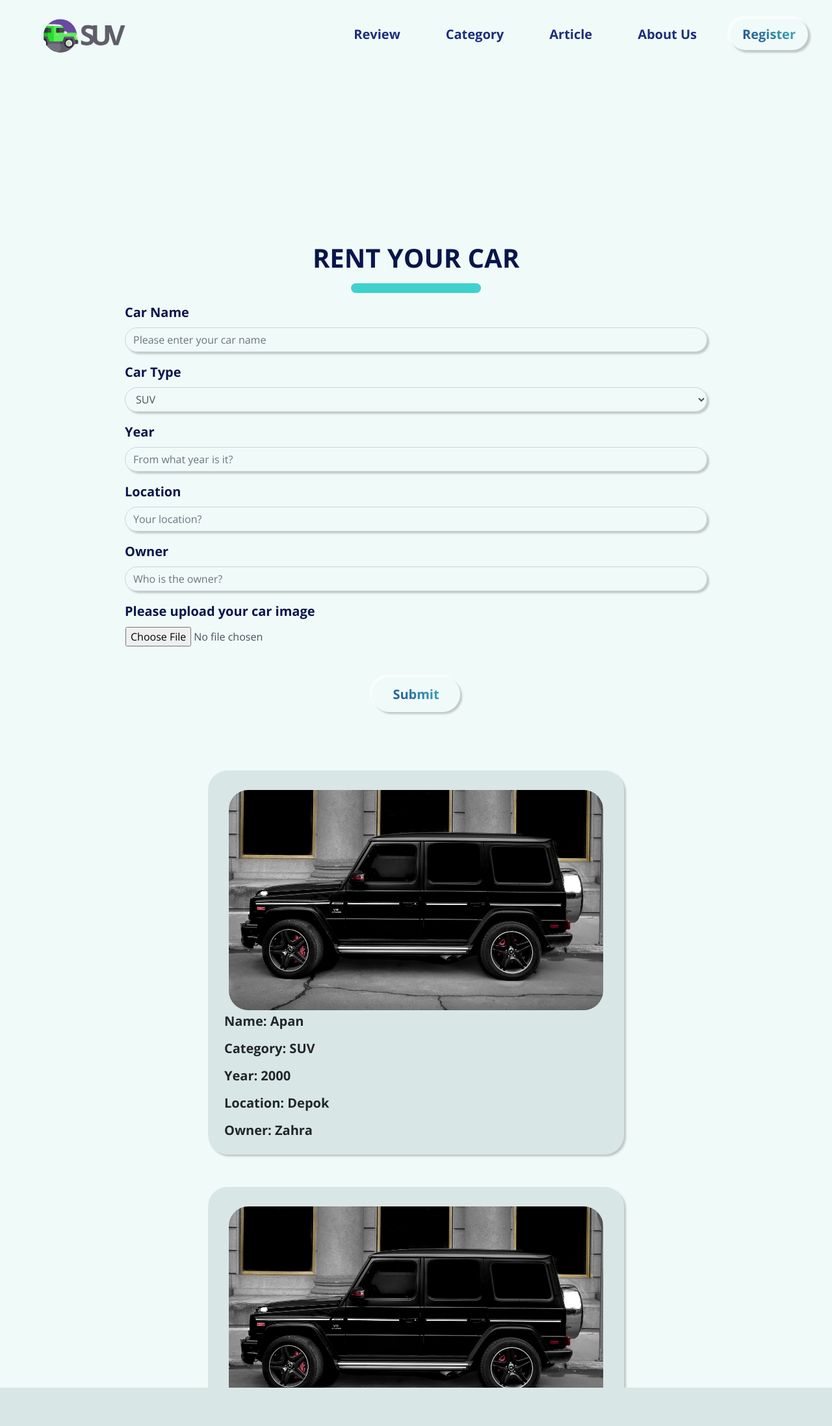
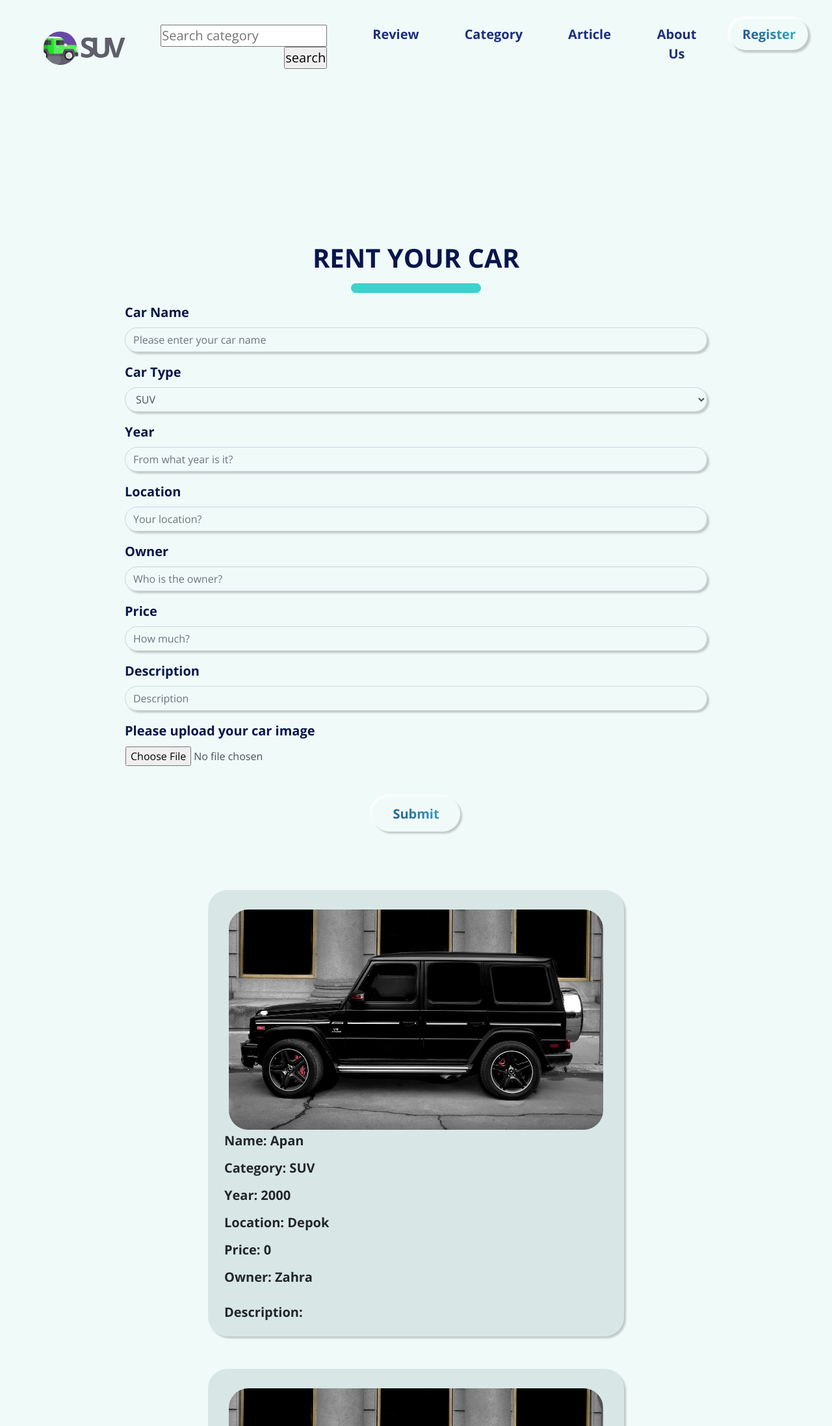
Before and after one commit to suryanirvana/shop-ur-vehicle-suv, a Django app: page /rent.html in a window 1280 px wide. Shown: the whole page at 65% size. Run offline with Django 3.2, Linux system fonts and the light colour scheme; data comes from the database, SQL or seed files in the repository; both versions use the stored data as it was after the commit; some libraries are stand-ins or nearby versions.

Commit message:
Fixing car, rent , and transaction. Adding attributes to those models. Adding search box

```diff
--- a/suv/forms.py
+++ b/suv/forms.py
@@ -92,4 +92,23 @@
         'style' : 'border-radius:20px;',
         'label' : '',
     }))
+    price = forms.CharField(widget=forms.TextInput(attrs={
+        'class' : 'form-control',
+        'placeholder' : 'Price?',
+        'type' : 'text',
+        'maxlength' : '255',
+        'required' : True,
+        'style' : 'border-radius:20px;',
+        'label' : '',
+    }))
+
+    description = forms.CharField(widget=forms.TextInput(attrs={
+        'class' : 'form-control',
+        'placeholder' : 'Description?',
+        'type' : 'text',
+        'maxlength' : '1000',
+        'required' : True,
+        'style' : 'border-radius:20px;',
+        'label' : '',
+    }))
     car_image = forms.FileField()
--- a/suv/models.py
+++ b/suv/models.py
@@ -10,6 +10,8 @@
     category = models.ForeignKey(Category, on_delete=models.CASCADE)
     year = models.TextField(max_length=1000)
     city = models.TextField(max_length=1000)
+    price = models.TextField(max_length=1000,default=0)
+    description = models.TextField(max_length=1000,default="")
     car_image = models.ImageField(null=True, blank=True, upload_to="{% static 'img' %}")
 
 class Article(models.Model):
--- a/suv/templates/base.html
+++ b/suv/templates/base.html
@@ -42,6 +42,12 @@
                     style="width: 150px; margin-left: 4vw;" href="#home"></a>
             <ul class="navbar-nav ml-auto">
                 <li class="nav-item">
+                    <form action="category.html" method="GET" style="margin: 20px 20px 20px 10px; padding: 10px 20px">
+                        <input type="text" name="q" placeholder="Search category"></input>
+                        <input type="submit" value="search"></input>
+                    </form>
+                </li>
+                <li class="nav-item">
                     <a class="nav-link js-scroll-trigger yellow-text" href="review.html">Review</a>
                 </li>
                 <li class="nav-item">
--- a/suv/templates/rent.html
+++ b/suv/templates/rent.html
@@ -36,6 +36,16 @@
                 placeholder="Who is the owner?">
         </div>
         <div class="form-group">
+            <label for="price" class="expl">Price</label>
+            <input class="form-control" id="price" type="text" name="price" maxlength="255" required
+                placeholder="How much?">
+        </div>
+        <div class="form-group">
+            <label for="description" class="expl">Description</label>
+            <input class="form-control" id="description" type="text" name="description" maxlength="1000" required
+                placeholder="Description">
+        </div>
+        <div class="form-group">
             <label for="car_image" class="expl">Please upload your car image</label>
             <input class="form-control" id="car_image" type="file" name="car_image">
         </div>
@@ -51,7 +61,9 @@
             <h1 class="category">Category: {{ i.category.car_type }}</h1>
             <h1 class="date">Year: {{ i.year }}</h1>
             <h1 class="year">Location: {{ i.city }}</h1>
+            <h1 class="year">Price: {{ i.price }}</h1>
             <h1 class="city" style="margin-bottom: 20px;">Owner: {{ i.username }}</h1>
+            <h1 class="city" style="margin-bottom: 20px;">Description: {{ i.description }}</h1>
         <!-- </pre> -->
     </div>
     {% endfor %}
--- a/suv/views.py
+++ b/suv/views.py
@@ -35,7 +35,7 @@
         type_car = Category.objects.get_or_create(car_type=req['car_type'])[0]
         type_car.save()
 
-        new_car = Car.objects.create(name=req['name'],category=type_car,year = req['year'],city = req['location'],username = req['owner'],car_image = req['car_image'])
+        new_car = Car.objects.create(name=req['name'],price=req['price'],description=req['description'],category=type_car,year = req['year'],city = req['location'],username = req['owner'],car_image = req['car_image'])
         new_car.save()
         return redirect('/rent.html')
     else:
```
Also changed, not shown: suv/tests.py (+31 -6 lines), db.sqlite3, suv/migrations/0003_auto_20200306_2255.py (added), 1 other file.
